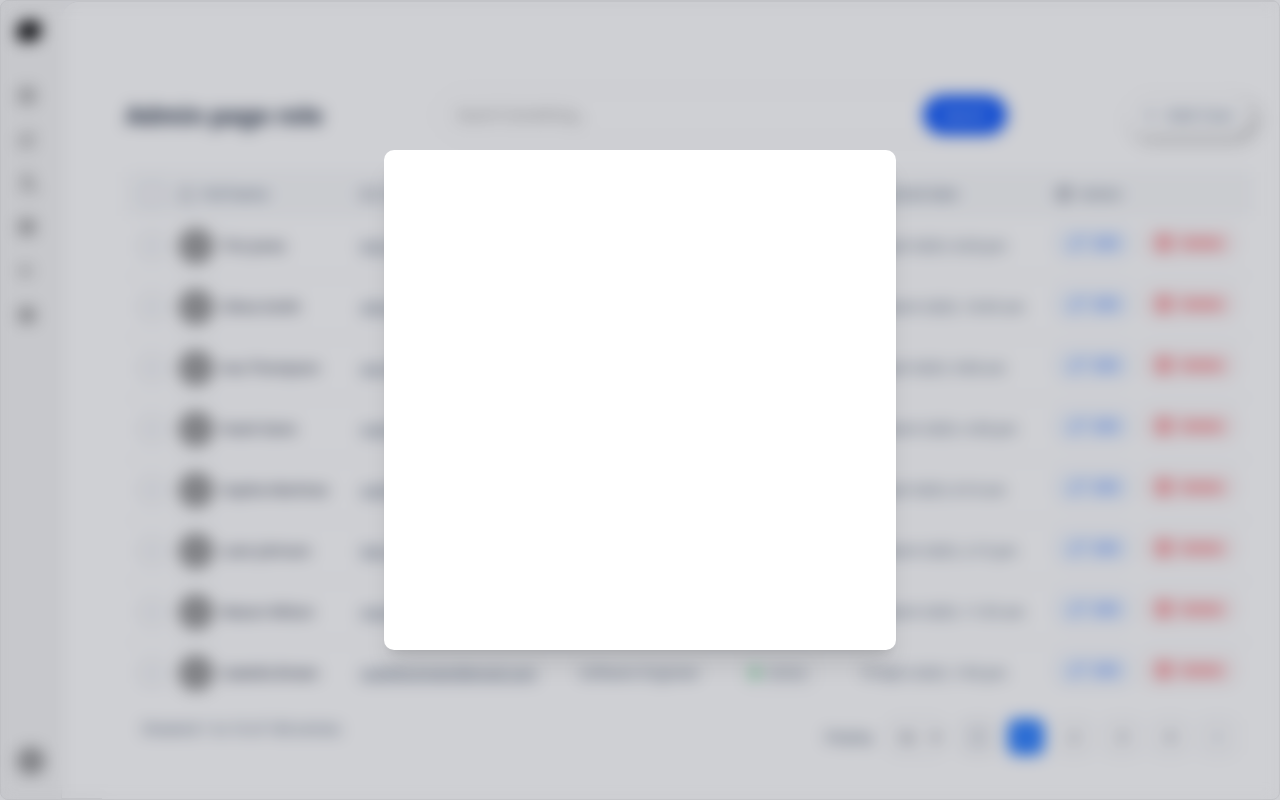
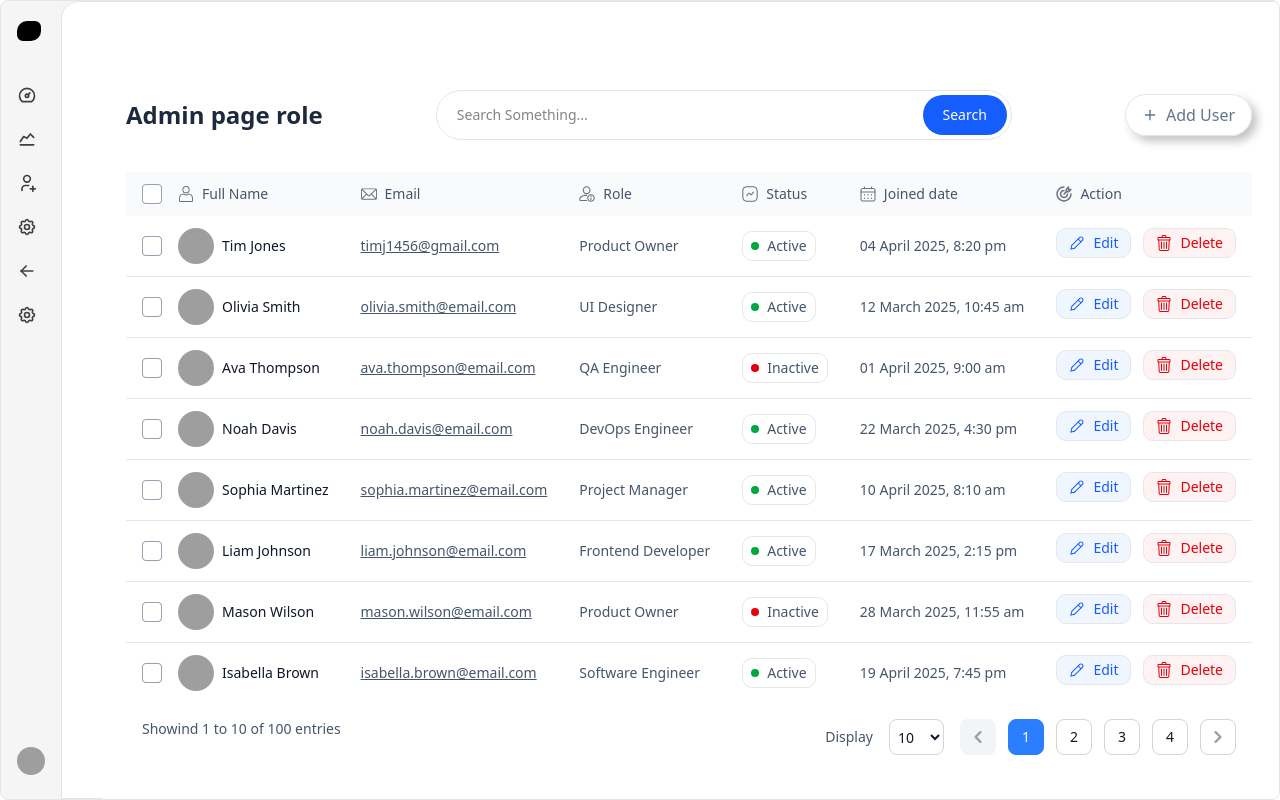
Before and after one commit to Hitesh-malik/lms-repo-ai-comp, a Next.js app: page /addUser in a window 1280 px wide. Built offline with nearby package versions, Linux system fonts and the light colour scheme; grey boxes are pictures that could not be loaded.

Commit message:
Fix CommonModal condition to use isOpen state for rendering, enhancing modal visibility control.

```diff
--- a/src/components/Common/modal.tsx
+++ b/src/components/Common/modal.tsx
@@ -12,7 +12,7 @@ export default function CommonModal({
 }) {
   return (
     <AnimatePresence>
-      {true && (
+      {isOpen && (
         <motion.div
           initial={{ opacity: 0 }}
           animate={{ opacity: 1 }}
```
